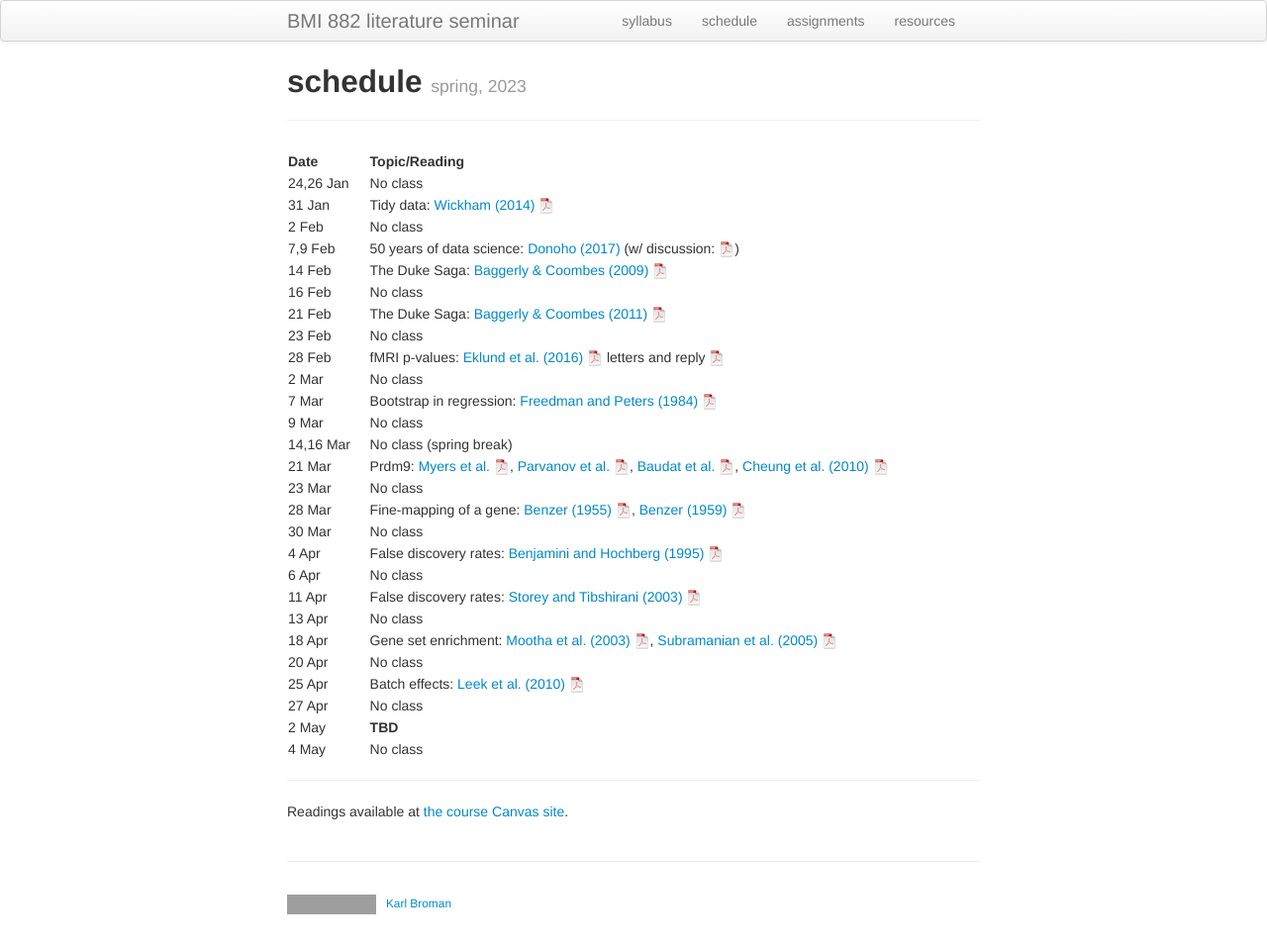
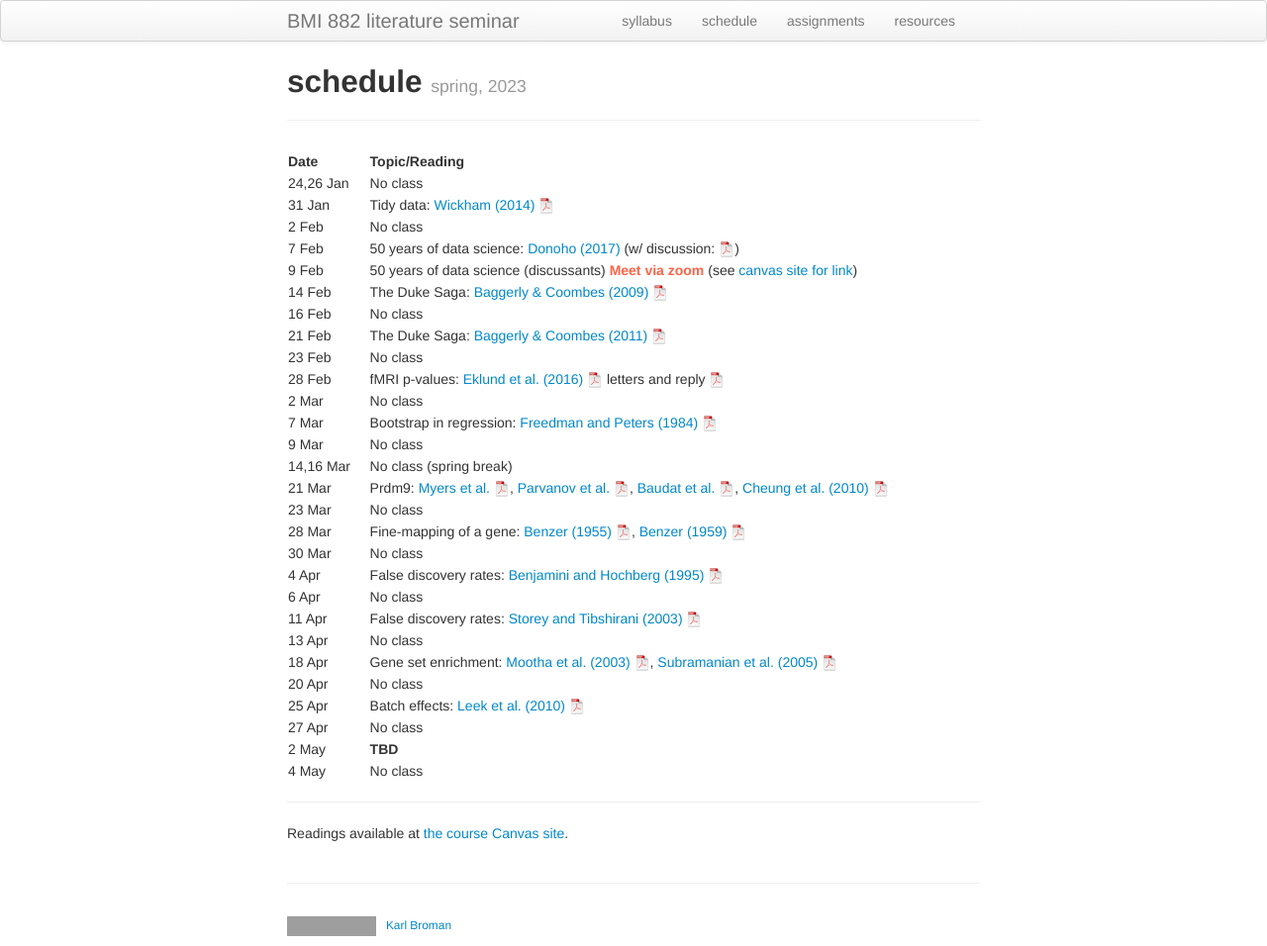
Before and after one commit to kbroman/BMI882_spring2023, a Jekyll site: the page built from schedule.md, in a window 1280 px wide. Shown: the whole page at 99% size. Built offline with Jekyll 4.4.1, drawn with Linux system fonts in a browser that asks for light colours; before the commit the page ends 934 px from its top, so only the background shows below that; grey boxes are pictures that could not be loaded.

Commit message:
882 meeting via zoom on 2023-02-09

```diff
--- a/schedule.md
+++ b/schedule.md
@@ -10,7 +10,8 @@ description: Schedule and readings for BMI 882, Biomedical data science scholarl
 | 24,26 Jan      |    | No class |
 | 31 Jan      |    | Tidy data: [Wickham (2014)](https://doi.org/10.18637/jss.v059.i10) [![pdf logo](icons/pdf-icon.png)](https://www.jstatsoft.org/index.php/jss/article/view/v059i10/v59i10.pdf) |
 | 2 Feb     |    | No class |
-| 7,9 Feb   |    | 50 years of data science: [Donoho (2017)](https://doi.org/10.1080/10618600.2017.1384734) (w/ discussion: [![pdf logo](icons/pdf-icon.png)](https://www.biostat.wisc.edu/~kbroman/blog/50_years_datasci_with_disc.pdf))
+| 7 Feb   |    | 50 years of data science: [Donoho (2017)](https://doi.org/10.1080/10618600.2017.1384734) (w/ discussion: [![pdf logo](icons/pdf-icon.png)](https://www.biostat.wisc.edu/~kbroman/blog/50_years_datasci_with_disc.pdf))
+| 9 Feb   |    | 50 years of data science (discussants) <font color="tomato"><b>Meet via zoom</b></font> (see [canvas site for link](https://canvas.wisc.edu/courses/345137)) |
 | 14 Feb       |    | The Duke Saga: [Baggerly & Coombes (2009)](https://projecteuclid.org/euclid.aoas/1267453942) [![pdf logo](icons/pdf-icon.png)](https://projecteuclid.org/download/pdfview_1/euclid.aoas/1267453942)
 | 16 Feb      |    | No class |
 | 21 Feb       |    | The Duke Saga: [Baggerly & Coombes (2011)](https://academic.oup.com/clinchem/article/57/5/688/5621016) [![pdf logo](icons/pdf-icon.png)](https://academic.oup.com/clinchem/article-pdf/57/5/688/31736129/clinchem0688.pdf)
```
Also changed, not shown: index.md (+2 -0 lines).
